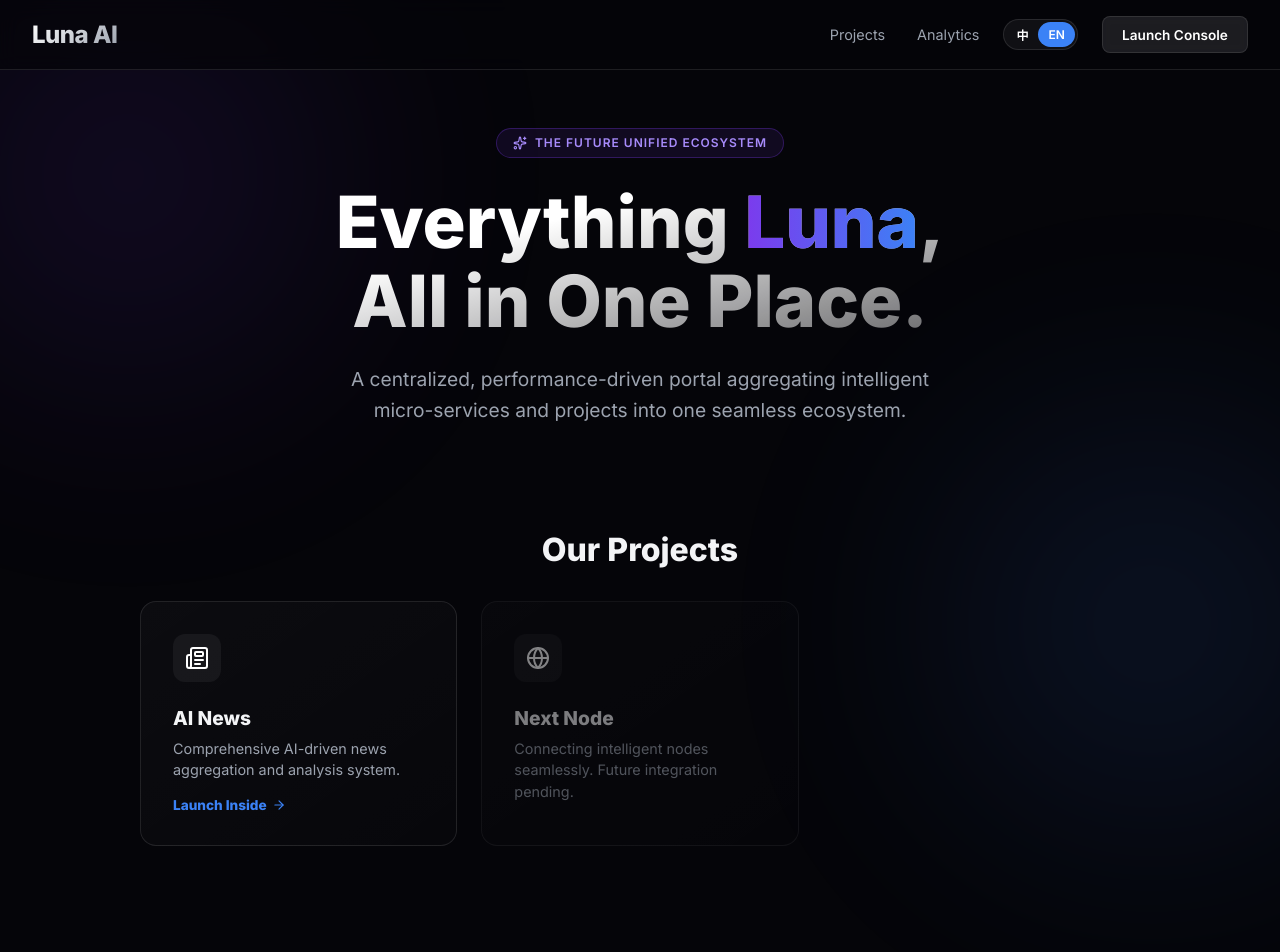
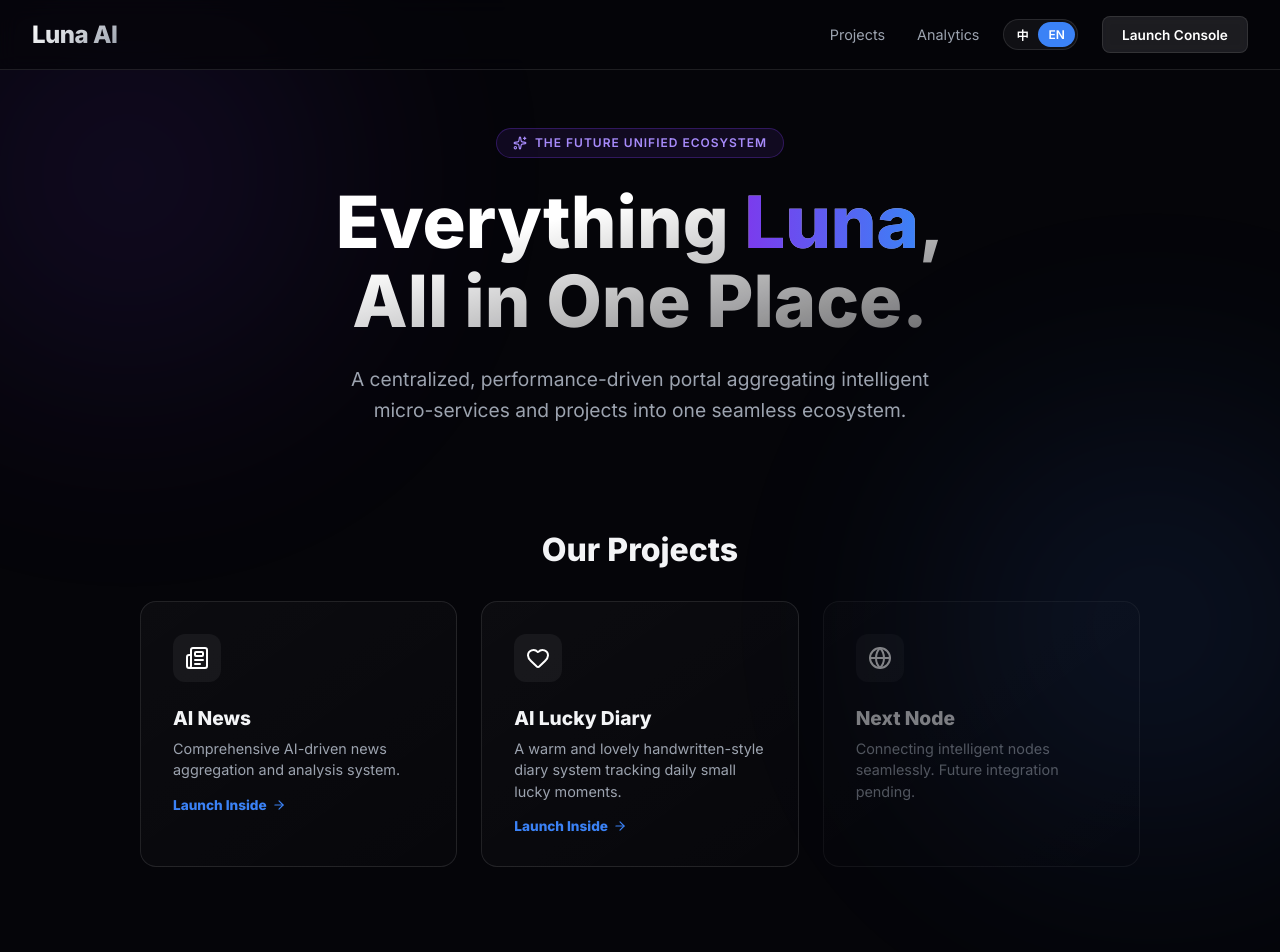
Before and after one commit to toydogcat/luna-ai, a React (Vite) app: page / in a window 1280 px wide. Shown: the top 952 px of the page. Built offline with nearby package versions, Linux system fonts and the light colour scheme.

Commit message:
feat: integrate Daily Lucky Diary project into central hub

```diff
--- a/src/App.jsx
+++ b/src/App.jsx
@@ -1,6 +1,6 @@
 import React, { useState, useEffect } from 'react';
 import { motion, AnimatePresence } from 'framer-motion';
-import { Sparkles, ArrowRight, Zap, Globe, Users, MousePointerClick, Newspaper, Home, Languages } from 'lucide-react';
+import { Sparkles, ArrowRight, Zap, Globe, Users, MousePointerClick, Newspaper, Home, Languages, Heart } from 'lucide-react';
 import { useTranslation } from 'react-i18next';
 import { trackEvent } from './firebase';
 
@@ -10,6 +10,12 @@ const PROJECTS = [
     translationKey: 'projects.aiNews',
     url: 'https://toydogcat.github.io/ai-news/',
     icon: <Newspaper size={24} />
+  },
+  {
+    id: 'ai-lucky',
+    translationKey: 'projects.aiLucky',
+    url: 'https://toydogcat.github.io/ai-lucky/',
+    icon: <Heart size={24} />
   }
 ];
 
--- a/src/i18n.js
+++ b/src/i18n.js
@@ -24,6 +24,10 @@ const resources = {
         aiNews: {
           title: 'AI News',
           desc: 'Comprehensive AI-driven news aggregation and analysis system.'
+        },
+        aiLucky: {
+          title: 'AI Lucky Diary',
+          desc: 'A warm and lovely handwritten-style diary system tracking daily small lucky moments.'
         }
       },
       metrics: {
@@ -65,6 +69,10 @@ const resources = {
         aiNews: {
           title: 'AI News 新聞中心',
           desc: '整合全球新聞大數據與自動分析引擎，提供頂尖雙語視角。'
+        },
+        aiLucky: {
+          title: '每日好運日記 ✨',
+          desc: '暖心可愛的手寫風格日記，伴您紀錄生活中的每一個美好小確幸 🐾'
         }
       },
       metrics: {
```
